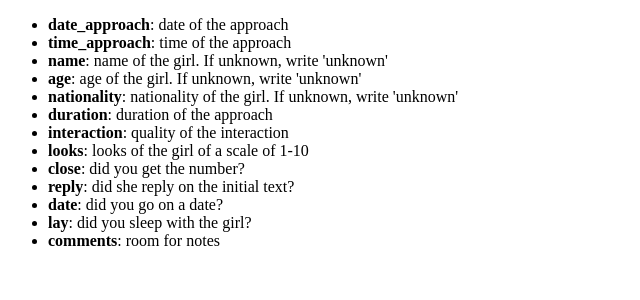
After one commit to jerwinwieser/capproach, a Django app: page /info/ in a window 1280 px wide. The commit adds this page. Shown: the top 300 px of the page, without its empty margins (0-640 px from the left). Run offline with Django 3.2, Linux system fonts and the light colour scheme; some libraries are stand-ins or nearby versions.

Commit message:
add info model fields

```diff
--- a/capproach/core/templates/core/base.html
+++ b/capproach/core/templates/core/base.html
@@ -105,10 +105,10 @@
 		{% if user.is_authenticated %}
 		{% else %}
 
-		<h4 class="display-12 text-center mb-4 text-danger">
+		<h5 class="display-12 text-center mb-4 text-danger">
 			*** These are DEMO data *** <br>
 			*** <a href="{% url 'account_signup' %}">Signup</a> or <a href="{% url 'account_login' %}">Login</a> to start logging your own approaches. ***
-		</h4>
+		</h5>
 
 		{% endif %}
 
--- a/capproach/core/templates/core/contact_create.html
+++ b/capproach/core/templates/core/contact_create.html
@@ -11,6 +11,8 @@
     </div>
 
     <div class="modal-body">
+
+        <a href="{% url 'model_fields_info' %}" target="_blank">Check definition of every field</a>
 
         <div class="{% if form.non_field_errors %}invalid{% endif %} mb-2">
             {% for error in form.non_field_errors %}
--- /dev/null
+++ b/capproach/core/templates/core/model_fields_info.html
@@ -0,0 +1,27 @@
+<!DOCTYPE html>
+<html>
+<head>
+
+</head>
+<body>
+
+<ul>
+
+    <li><strong>date_approach</strong>: date of the approach</li>
+    <li><strong>time_approach</strong>: time of the approach</li>
+    <li><strong>name</strong>: name of the girl. If unknown, write 'unknown'</li>
+    <li><strong>age</strong>: age of the girl. If unknown, write 'unknown'</li>
+    <li><strong>nationality</strong>: nationality of the girl. If unknown, write 'unknown'</li>
+    <li><strong>duration</strong>: duration of the approach</li>
+    <li><strong>interaction</strong>: quality of the interaction</li>
+    <li><strong>looks</strong>: looks of the girl of a scale of 1-10</li>
+    <li><strong>close</strong>: did you get the number?</li>
+    <li><strong>reply</strong>: did she reply on the initial text?</li>
+    <li><strong>date</strong>: did you go on a date?</li>
+    <li><strong>lay</strong>: did you sleep with the girl?</li>
+    <li><strong>comments</strong>: room for notes</li>
+
+</ul>
+
+</body>
+</html>
--- a/capproach/core/templates/core/statistics_list.html
+++ b/capproach/core/templates/core/statistics_list.html
@@ -4,7 +4,7 @@
 
 <main>
 
-	<h2 class="display-6 text-center mb-4">Performance Overall</h2>
+	<h2 class="display-6 text-center mb-4">Statistics</h2>
 
 	<div class="table-responsive">
 		<table class="table text-center">
@@ -13,7 +13,7 @@
 				<tr>
 					<th style="width: 40%";></th>
 					<th>Total (n approaches={{performance.approach_count_total}})</th>
-					<th>Last Month (n approaches={{performance.approach_count_month}})</th>
+					<th>Last Month (n approaches={{performance.approach_count_total}})</th>
 				</tr>
 
 			</thead>
--- a/capproach/core/urls.py
+++ b/capproach/core/urls.py
@@ -8,4 +8,5 @@ urlpatterns = [
     path('delete/<int:pk>/', views.ContactDeleteView.as_view(), name='contact_delete'),
     path('update/<int:pk>/', views.ContactUpdateView.as_view(), name='contact_update'),
     path('read/<int:pk>', views.ContacReadView.as_view(), name='contact_read'),
+    path('info/', views.modelFieldsInfo.as_view(), name='model_fields_info'),
 ]
--- a/capproach/core/views.py
+++ b/capproach/core/views.py
@@ -13,6 +13,9 @@ from django.contrib.auth.decorators import login_required
 from django.utils.decorators import method_decorator
 from bootstrap_modal_forms.generic import BSModalReadView, BSModalCreateView, BSModalDeleteView, BSModalFormView, BSModalUpdateView
 from django.contrib.auth.models import User
+
+class modelFieldsInfo(TemplateView):
+	template_name = 'core/model_fields_info.html'
 
 # @method_decorator(login_required, name='dispatch')
 class StatisticsListView(ListView):
```
Also changed, not shown: capproach/db.sqlite3.
